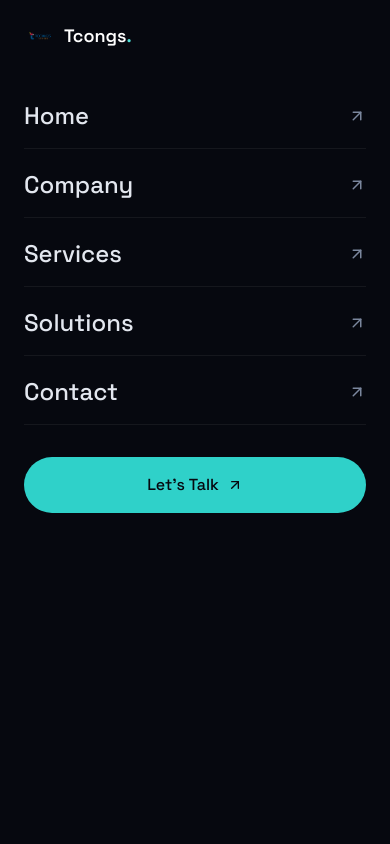
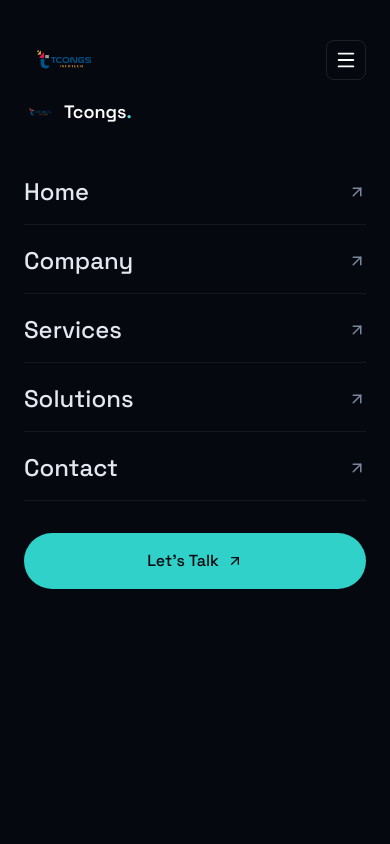
Before and after one commit to MahipJangra/tcongs, a React (Vite) app: page / in a window 390 px wide. Both pictures are taken after a click on the button "Toggle menu". Shown: the top 844 px of the page. Built offline with nearby package versions, Linux system fonts and the light colour scheme.

Commit message:
Update Navbar.jsx

```diff
--- a/src/components/Navbar.jsx
+++ b/src/components/Navbar.jsx
@@ -1,6 +1,5 @@
 import { useEffect, useState } from "react";
-import { Menu } from "lucide-react";
-import { ArrowUpRight } from "lucide-react";
+import { Menu, ArrowUpRight } from "lucide-react";
 import { navLinks } from "../data/content";
 
 export default function Navbar() {
@@ -27,7 +26,7 @@ export default function Navbar() {
   }, []);
 
   /* =====================================================
-     LOCK PAGE SCROLL WHEN MENU IS OPEN
+     LOCK PAGE SCROLL WHEN MOBILE MENU IS OPEN
   ===================================================== */
   useEffect(() => {
     if (open) {
@@ -45,7 +44,7 @@ export default function Navbar() {
   }, [open]);
 
   /* =====================================================
-     CLOSE AFTER NAVIGATION
+     CLOSE MENU AFTER NAVIGATION
   ===================================================== */
   const handleNavClick = () => {
     setOpen(false);
@@ -53,11 +52,11 @@ export default function Navbar() {
 
   return (
     <>
-      {/* =================================================
-          MAIN NAVBAR
-      ================================================= */}
+      {/* =====================================================
+          NAVBAR
+      ===================================================== */}
       <header
-        className={`fixed top-0 inset-x-0 z-[100] transition-all duration-300 ${
+        className={`fixed top-0 inset-x-0 z-[120] transition-all duration-300 ${
           scrolled
             ? "bg-ink-950/80 backdrop-blur-xl border-b border-white/[0.06] py-3"
             : "bg-transparent border-b border-transparent py-5"
@@ -67,7 +66,9 @@ export default function Navbar() {
           className="container-x flex items-center justify-between"
           aria-label="Primary"
         >
-          {/* LOGO */}
+          {/* =================================================
+              LOGO
+          ================================================= */}
           <a
             href="#home"
             onClick={handleNavClick}
@@ -82,7 +83,9 @@ export default function Navbar() {
             </div>
           </a>
 
-          {/* DESKTOP NAVIGATION */}
+          {/* =================================================
+              DESKTOP NAVIGATION
+          ================================================= */}
           <ul className="hidden lg:flex items-center gap-9">
             {navLinks.map((link) => (
               <li key={link.href}>
@@ -96,7 +99,9 @@ export default function Navbar() {
             ))}
           </ul>
 
-          {/* DESKTOP CTA */}
+          {/* =================================================
+              DESKTOP CTA
+          ================================================= */}
           <a
             href="#contact"
             className="hidden lg:inline-flex items-center gap-1.5 rounded-full bg-signal-500 px-5 py-2.5 font-display text-sm font-medium text-ink-950 transition-all duration-300 hover:bg-signal-400 hover:shadow-[0_0_24px_rgba(47,209,201,0.35)]"
@@ -105,34 +110,40 @@ export default function Navbar() {
             <ArrowUpRight size={15} />
           </a>
 
-          {/* MOBILE MENU BUTTON */}
+          {/* =================================================
+              MOBILE MENU BUTTON
+
+              No X button.
+              Same hamburger button opens/closes menu.
+          ================================================= */}
           <button
             type="button"
-            className="lg:hidden relative z-[120] flex h-10 w-10 items-center justify-center rounded-lg border border-white/10 text-white"
-            aria-label="Open menu"
+            className="lg:hidden relative z-[200] flex h-10 w-10 items-center justify-center rounded-lg border border-white/10 text-white"
+            aria-label="Toggle menu"
             aria-expanded={open}
             onClick={() => setOpen((value) => !value)}
           >
-            <Menu size={20} />
+            <Menu size={22} />
           </button>
         </nav>
       </header>
 
-      {/* =================================================
+      {/* =====================================================
           MOBILE MENU OVERLAY
 
-          Clicking this background closes the menu.
-      ================================================= */}
+          IMPORTANT:
+          The overlay covers the whole screen.
+          Clicking its empty area closes the menu.
+      ===================================================== */}
       <div
         className={`
           lg:hidden fixed inset-0 z-[110]
-          min-h-[100dvh]
           bg-[#06080F]
           transition-all duration-300 ease-out
           ${
             open
-              ? "opacity-100 translate-y-0 pointer-events-auto visible"
-              : "opacity-0 -translate-y-3 pointer-events-none invisible"
+              ? "opacity-100 visible pointer-events-auto"
+              : "opacity-0 invisible pointer-events-none"
           }
         `}
         style={{
@@ -144,14 +155,23 @@ export default function Navbar() {
         {/* =================================================
             MENU CONTENT
 
-            Clicking inside this area does NOT close menu.
+            IMPORTANT:
+            DO NOT use min-h-[100dvh] here.
+
+            This content only occupies the actual menu area.
+            Therefore, the empty area underneath receives the
+            click and closes the menu.
         ================================================= */}
         <div
-          className="min-h-[100dvh] w-full bg-[#06080F]"
-          onClick={(event) => event.stopPropagation()}
+          className="w-full bg-[#06080F] pt-[96px]"
+          onClick={(event) => {
+            event.stopPropagation();
+          }}
         >
-          {/* MOBILE LOGO */}
-          <div className="container-x flex items-center gap-2 pt-5 pb-2">
+          {/* =================================================
+              MOBILE LOGO
+          ================================================= */}
+          <div className="container-x flex items-center gap-2 pb-2">
             <div className="h-8 w-8 rounded-lg flex items-center justify-center overflow-hidden">
               <img
                 src="/logo.png"
@@ -165,7 +185,9 @@ export default function Navbar() {
             </span>
           </div>
 
-          {/* MOBILE NAVIGATION */}
+          {/* =================================================
+              MOBILE LINKS
+          ================================================= */}
           <ul className="container-x flex flex-col gap-1 pt-6">
             {navLinks.map((link, index) => (
               <li
@@ -191,7 +213,9 @@ export default function Navbar() {
             ))}
           </ul>
 
-          {/* MOBILE CTA */}
+          {/* =================================================
+              MOBILE CTA
+          ================================================= */}
           <div className="container-x mt-8">
             <a
               href="#contact"
```
